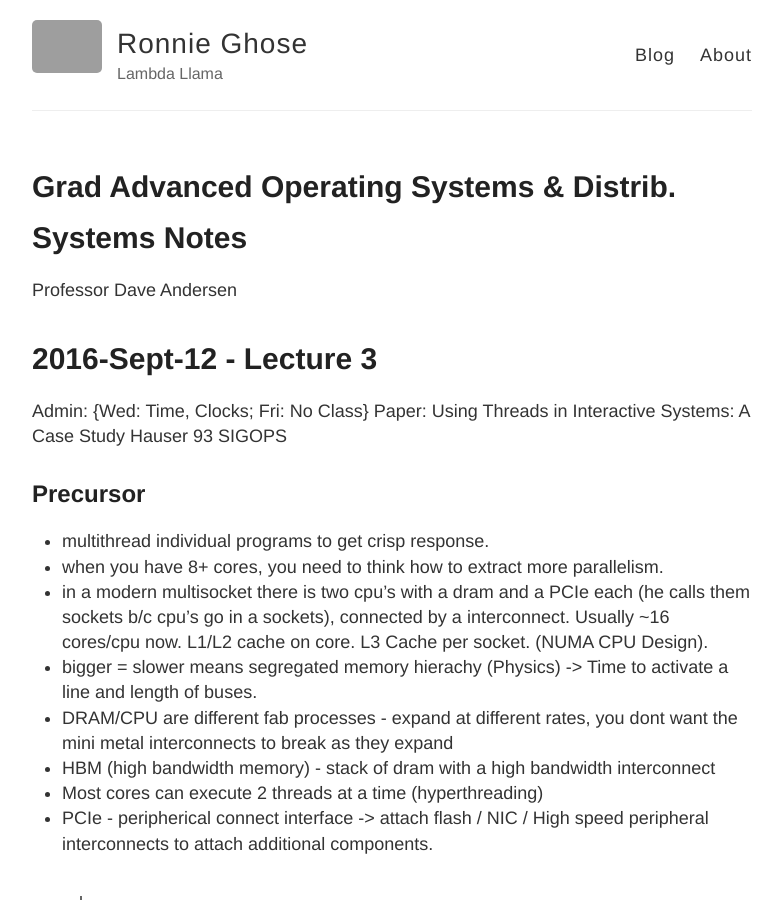
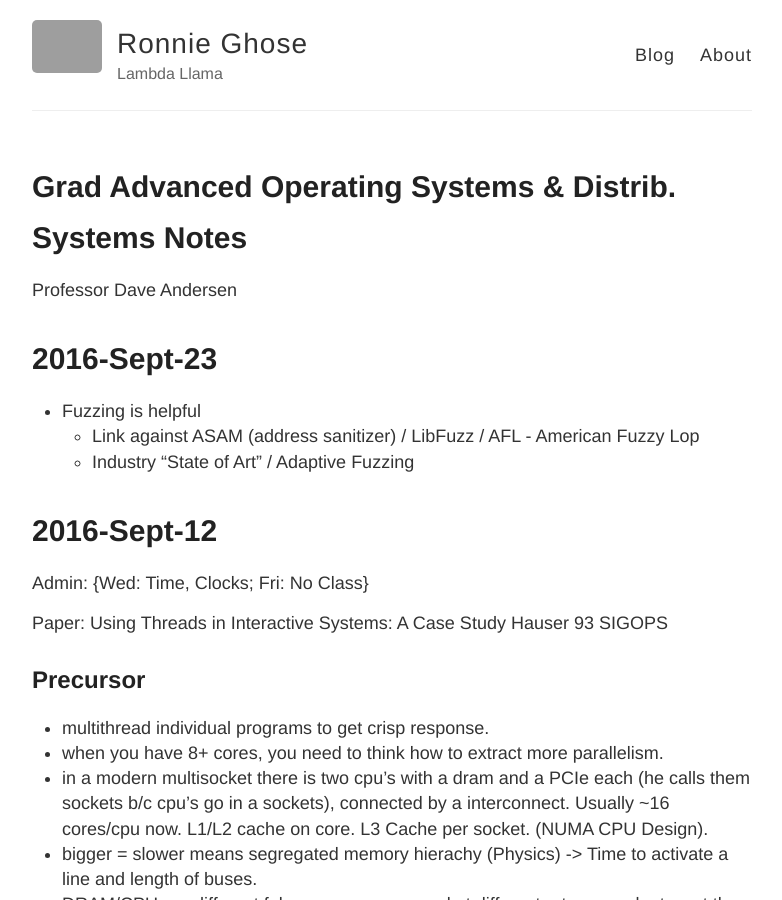
Before and after one commit to RONNCC/ronncc.github, a Jekyll site: the page built from _posts/2016-9-9-Advanced-Operating-Systems-Notes.md, in a window 1280 px wide and 900 px high. Shown: the whole window, without its empty margins (248-1030 px from the left). Built offline with Jekyll 4.4.1, drawn with Linux system fonts in a browser that asks for light colours; comment, search, counter and statistics services are not loaded; grey boxes are pictures that could not be loaded.

Commit message:
Updated 2016-9-9-Advanced-Operating-Systems-Notes.md

```diff
--- a/_posts/2016-9-9-Advanced-Operating-Systems-Notes.md
+++ b/_posts/2016-9-9-Advanced-Operating-Systems-Notes.md
@@ -12,8 +12,18 @@ title: Grad Advanced Operating Systems & Distrib. Systems Notes
 ---
 Professor Dave Andersen
 
-# 2016-Sept-12 - Lecture 3
+# 2016-Sept-23
+- Fuzzing  is helpful
+    - Link against ASAM (address sanitizer) / LibFuzz / AFL - American Fuzzy Lop
+    - Industry "State of Art" / Adaptive Fuzzing
+
+
+
+
+
+# 2016-Sept-12
 Admin: {Wed: Time, Clocks;  Fri: No Class}
+
 Paper: Using Threads in Interactive Systems: A Case Study Hauser 93 SIGOPS
 
 
```
